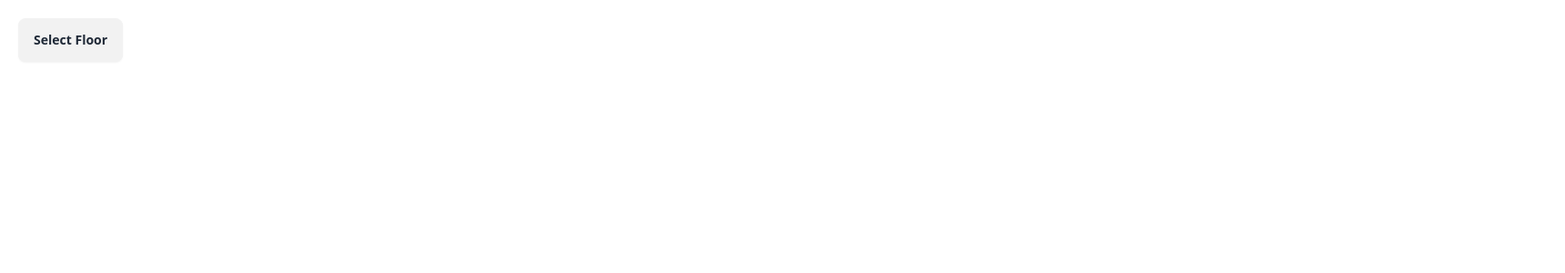
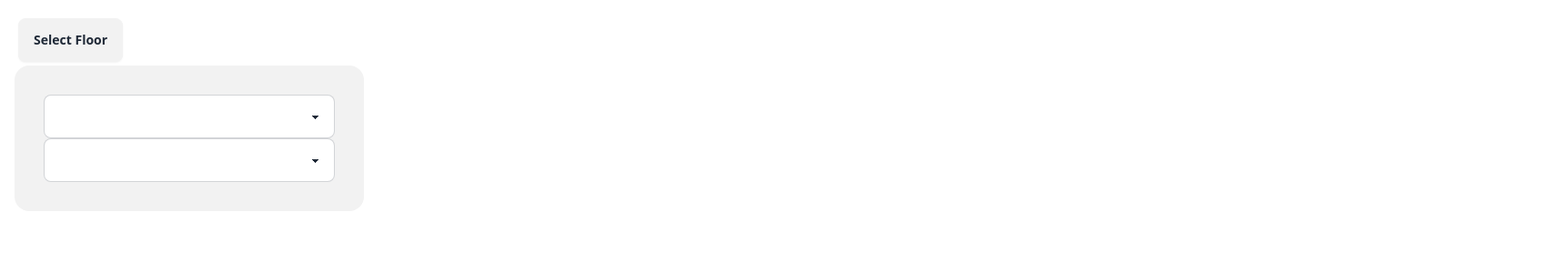
Before and after one commit to Eshahi/navigation_front, a React (Create React App) app: page / in a window 1280 px wide. Shown: the top 300 px of the page at 91% size, 1720 px wide, since content can reach past the window. Built offline with nearby package versions, Linux system fonts and the light colour scheme.

Commit message:
users map added.

```diff
--- a/src/Home.jsx
+++ b/src/Home.jsx
@@ -1,11 +1,15 @@
-import React, {useEffect, useState} from "react";
-import {getFloors} from "./samples/samples";
+import React, { useEffect, useState } from "react";
+import { getFloors } from "./samples/samples";
 import InteractiveFloorMap from "./components/mapComponents/InteractiveFloorMap";
 import FloorDropDown from "./components/floorComponents/FloorDropDown";
-const Home  = () => {
+import GetPathStartAndEnd from "./components/pathComponents/GetPathStartAndEnd";
+
+const Home = () => {
     const [floors, setFloors] = useState([]);
     const [selectedFloorId, setSelectedFloorId] = useState(null);
     const [currentRooms, setCurrentRooms] = useState([]);
+    const [startRoom, setStartRoom] = useState("");
+    const [endRoom, setEndRoom] = useState("");
 
     useEffect(() => {
         const loadedFloors = getFloors();
@@ -34,27 +38,28 @@ const Home  = () => {
 
     return (
         <div className="mx-auto max-w-7xl p-4">
-
-
-
-                <FloorDropDown
-                    floors={floors}
-                    getSelectedFloorDescription={getSelectedFloorDescription}
-                    handleSelectFloor={handleFloorChange}
-                />
-
-
-
+            <div className="flex gap-10">
+                <div className="flex flex-col">
+                    <FloorDropDown
+                        floors={floors}
+                        getSelectedFloorDescription={getSelectedFloorDescription}
+                        handleSelectFloor={handleFloorChange}
+                    />
+                    <GetPathStartAndEnd
+                        startRoom={startRoom}
+                        endRoom={endRoom}
+                        currentRooms={currentRooms}
+                        setEndRoom={setEndRoom}
+                        setStartRoom={setStartRoom}
+                    />
+                </div>
                 <InteractiveFloorMap
                     rooms={currentRooms}
                     isAdmin={false}
                 />
-
             </div>
-
-
+        </div>
     );
-
 }
 
 export default Home;
--- a/src/components/floorComponents/FloorDropDown.jsx
+++ b/src/components/floorComponents/FloorDropDown.jsx
@@ -3,7 +3,7 @@ import React from "react";
 
 const FloorDropDown = ({getSelectedFloorDescription,handleSelectFloor,floors}) => {
     return (
-        <div className="dropdown dropdown-end">
+        <div className="dropdown dropdown-left">
             <label tabIndex="0" className="btn m-1">
                 {  getSelectedFloorDescription()}
             </label>
--- /dev/null
+++ b/src/components/pathComponents/GetPathStartAndEnd.jsx
@@ -0,0 +1,45 @@
+import React from "react";
+
+const GetPathStartAndEnd = ({
+                                startRoom,
+                                setStartRoom,
+                                endRoom,
+                                setEndRoom,
+                                currentRooms
+                            }) => {
+
+    return (
+        <form className="w-96 mx-auto p-8 bg-base-200 rounded-box">
+
+            <div className="form-control">
+                <select
+                    className="select select-bordered"
+                    value={startRoom}
+                    onChange={e => setStartRoom(e.target.value)}
+                >{currentRooms.map(room => (
+                        <option key={room.id} value={room.id}>
+                            {room.name}
+                        </option>
+                    ))}
+                </select>
+            </div>
+
+            <div className="form-control">
+                <select
+                    className="select select-bordered"
+                    value={endRoom}
+                    onChange={e => setEndRoom(e.target.value)}
+                >
+                    {currentRooms.map(room => (
+                        <option key={room.id} value={room.id}>
+                            {room.name}
+                        </option>
+                    ))}
+                </select>
+            </div>
+
+        </form>
+    );
+}
+
+export default GetPathStartAndEnd;
```
